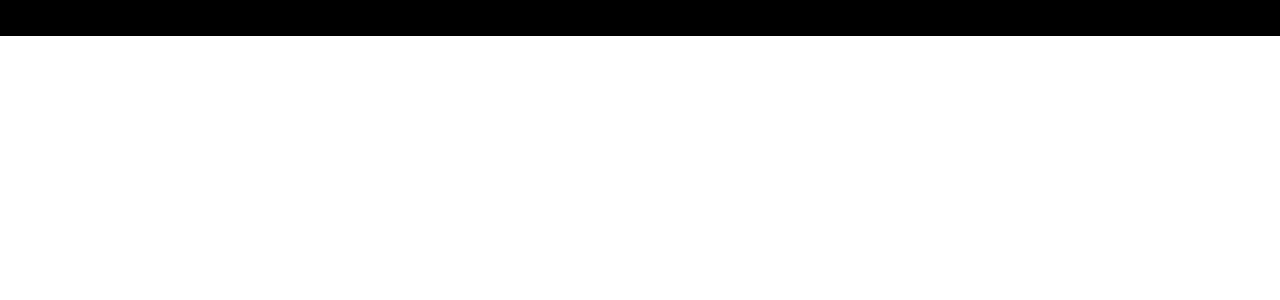
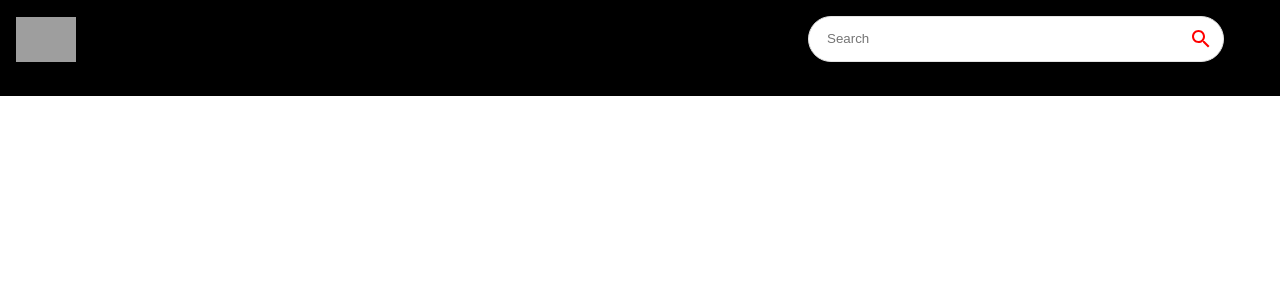
Before and after one commit to LazyCoder-1506/youtube_clone, a React (Create React App) app: page / in a window 1280 px wide. Shown: the top 300 px of the page. Built offline with nearby package versions, Linux system fonts and the light colour scheme; grey boxes are pictures that could not be loaded.

Commit message:
navbar basic

```diff
--- a/src/components/Navbar.jsx
+++ b/src/components/Navbar.jsx
@@ -1,9 +1,21 @@
-import React from 'react'
+import { Stack } from "@mui/material";
+import { Link } from "react-router-dom";
 
-const Navbar = () => {
-  return (
-    <div>Navbar</div>
-  )
-}
+import { logo } from '../utils/constants';
+import SearchBar from "./SearchBar";
+
+const Navbar = () => (
+  <Stack
+   direction="row"
+   alignItems="center"
+   p={2}
+   sx={{ position: 'sticky', background: '#000', top: 0, justifyContent: 'space-between' }}
+  >
+    <Link to="/" style={{ display: 'flex', alignItems: 'center' }}>
+      <img src={logo} alt="logo" height={45} />
+    </Link>
+    <SearchBar />
+  </Stack>
+)
 
 export default Navbar
--- /dev/null
+++ b/src/components/SearchBar.jsx
@@ -0,0 +1,31 @@
+import { useState } from "react";
+import { useNavigate } from "react-router-dom";
+import { Paper, IconButton } from "@mui/material";
+import { Search } from '@mui/icons-material';
+
+const SearchBar = () => {
+  return (
+    <Paper
+      component="form"
+      onSubmit={() => {}}
+      sx={{
+        borderRadius: 20,
+        border: '1px solid #e3e3e3',
+        pl: 2,
+        mr: { sm: 5 }
+      }}
+    >
+      <input
+        className="search-bar"
+        placeholder="Search"
+        value=""
+        onChange={() => {}}
+      />
+      <IconButton type="submit" sx={{ p: '10px', color: 'red' }}>
+        <Search />
+      </IconButton>
+    </Paper>
+  )
+}
+
+export default SearchBar
--- /dev/null
+++ b/src/utils/constants.js
@@ -0,0 +1,42 @@
+import MusicNoteIcon from '@mui/icons-material/MusicNote';
+import HomeIcon from '@mui/icons-material/Home';
+import CodeIcon from '@mui/icons-material/Code';
+import OndemandVideoIcon from '@mui/icons-material/OndemandVideo';
+import SportsEsportsIcon from '@mui/icons-material/SportsEsports';
+import LiveTvIcon from '@mui/icons-material/LiveTv';
+import SchoolIcon from '@mui/icons-material/School';
+import FaceRetouchingNaturalIcon from '@mui/icons-material/FaceRetouchingNatural';
+import CheckroomIcon from '@mui/icons-material/Checkroom';
+import GraphicEqIcon from '@mui/icons-material/GraphicEq';
+import TheaterComedyIcon from '@mui/icons-material/TheaterComedy';
+import FitnessCenterIcon from '@mui/icons-material/FitnessCenter';
+import DeveloperModeIcon from '@mui/icons-material/DeveloperMode';
+
+export const logo = 'https://i.ibb.co/s9Qys2j/logo.png';
+
+export const categories = [
+  { name: 'New', icon: <HomeIcon />, },
+  { name: 'JS Mastery', icon: <CodeIcon />, },
+  { name: 'Coding', icon: <CodeIcon />, },
+  { name: 'ReactJS', icon: <CodeIcon />, },
+  { name: 'NextJS', icon: <CodeIcon />, },
+  { name: 'Music', icon: <MusicNoteIcon /> },
+  { name: 'Education', icon: <SchoolIcon />, },
+  { name: 'Podcast', icon: <GraphicEqIcon />, },
+  { name: 'Movie', icon: <OndemandVideoIcon />, },
+  { name: 'Gaming', icon: <SportsEsportsIcon />, },
+  { name: 'Live', icon: <LiveTvIcon />, },
+  { name: 'Sport', icon: <FitnessCenterIcon />, },
+  { name: 'Fashion', icon: <CheckroomIcon />, },
+  { name: 'Beauty', icon: <FaceRetouchingNaturalIcon />, },
+  { name: 'Comedy', icon: <TheaterComedyIcon />, },
+  { name: 'Gym', icon: <FitnessCenterIcon />, },
+  { name: 'Crypto', icon: <DeveloperModeIcon />, },
+];
+
+export const demoThumbnailUrl = 'https://i.ibb.co/G2L2Gwp/API-Course.png';
+export const demoChannelUrl = '/channel/UCmXmlB4-HJytD7wek0Uo97A';
+export const demoVideoUrl = '/video/GDa8kZLNhJ4';
+export const demoChannelTitle = 'JavaScript Mastery';
+export const demoVideoTitle = 'Build and Deploy 5 JavaScript & React API Projects in 10 Hours - Full Course | RapidAPI';
+export const demoProfilePicture = 'http://dergipark.org.tr/assets/app/images/buddy_sample.png'
```
